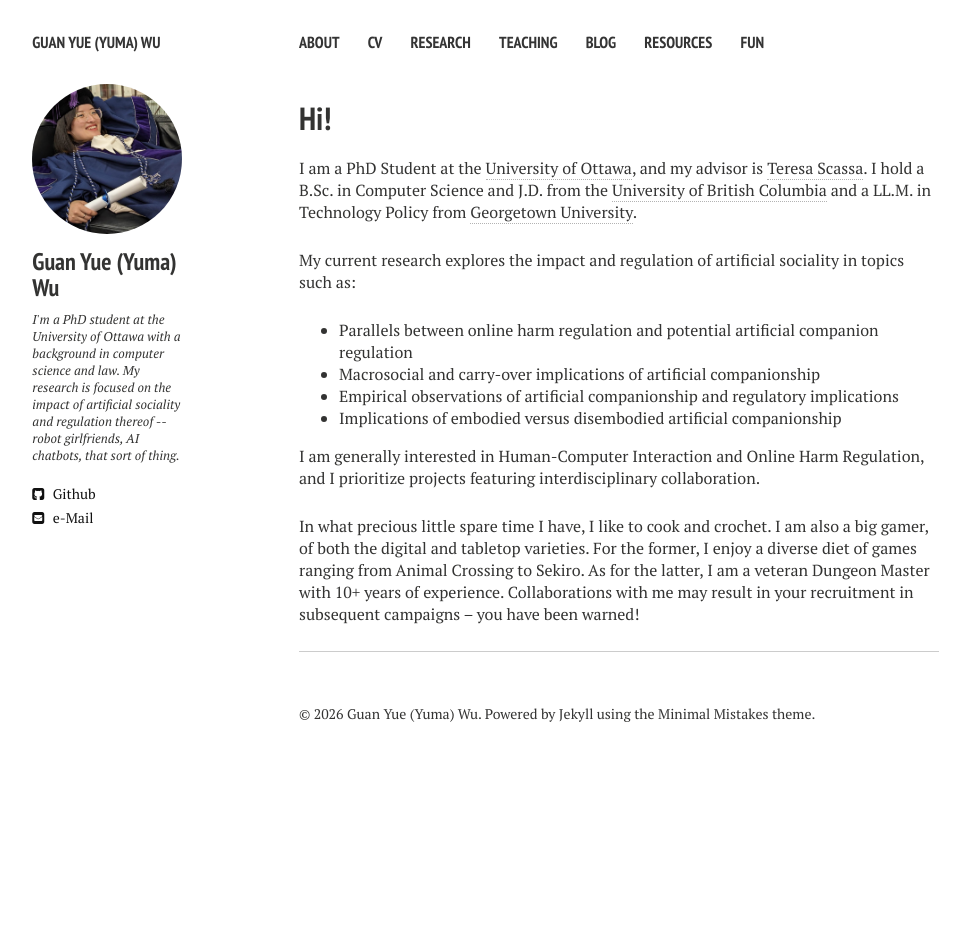
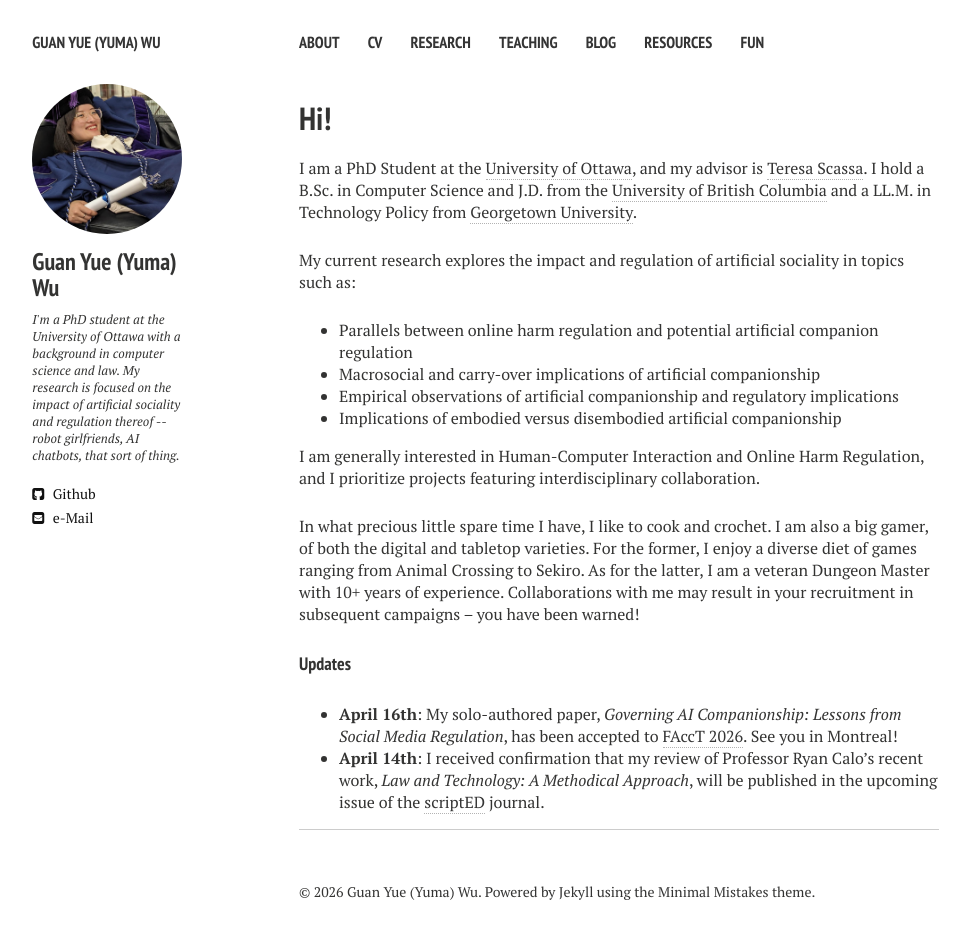
Before and after one commit to yuma-wu/yuma-wu.github.io, a Jekyll site: the page built from index.md, in a window 1280 px wide. Shown: the whole page, without its empty margins (21-991 px from the left). Built offline with Jekyll 4.4.1, drawn with Linux system fonts in a browser that asks for light colours; nearby versions of some CDN libraries; before the commit the page ends 900 px from its top, so only the background shows below that.

Commit message:
Added update section

```diff
--- a/index.md
+++ b/index.md
@@ -18,3 +18,8 @@ I am generally interested in Human-Computer Interaction and Online Harm Regulati
 In what precious little spare time I have, I like to cook and crochet. I am also a big gamer, of both the digital and tabletop varieties.
 For the former, I enjoy a diverse diet of games ranging from Animal Crossing to Sekiro.
 As for the latter, I am a veteran Dungeon Master with 10+ years of experience. Collaborations with me may result in your recruitment in subsequent campaigns -- you have been warned!
+
+#### Updates
+
+- **April 16th**: My solo-authored paper, *Governing AI Companionship: Lessons from Social Media Regulation*, has been accepted to [FAccT 2026](https://facctconference.org/). See you in Montreal!
+- **April 14th**: I received confirmation that my review of Professor Ryan Calo's recent work, *Law and Technology: A Methodical Approach*, will be published in the upcoming issue of the [scriptED](https://journals.ed.ac.uk/script-ed/index) journal.
```
